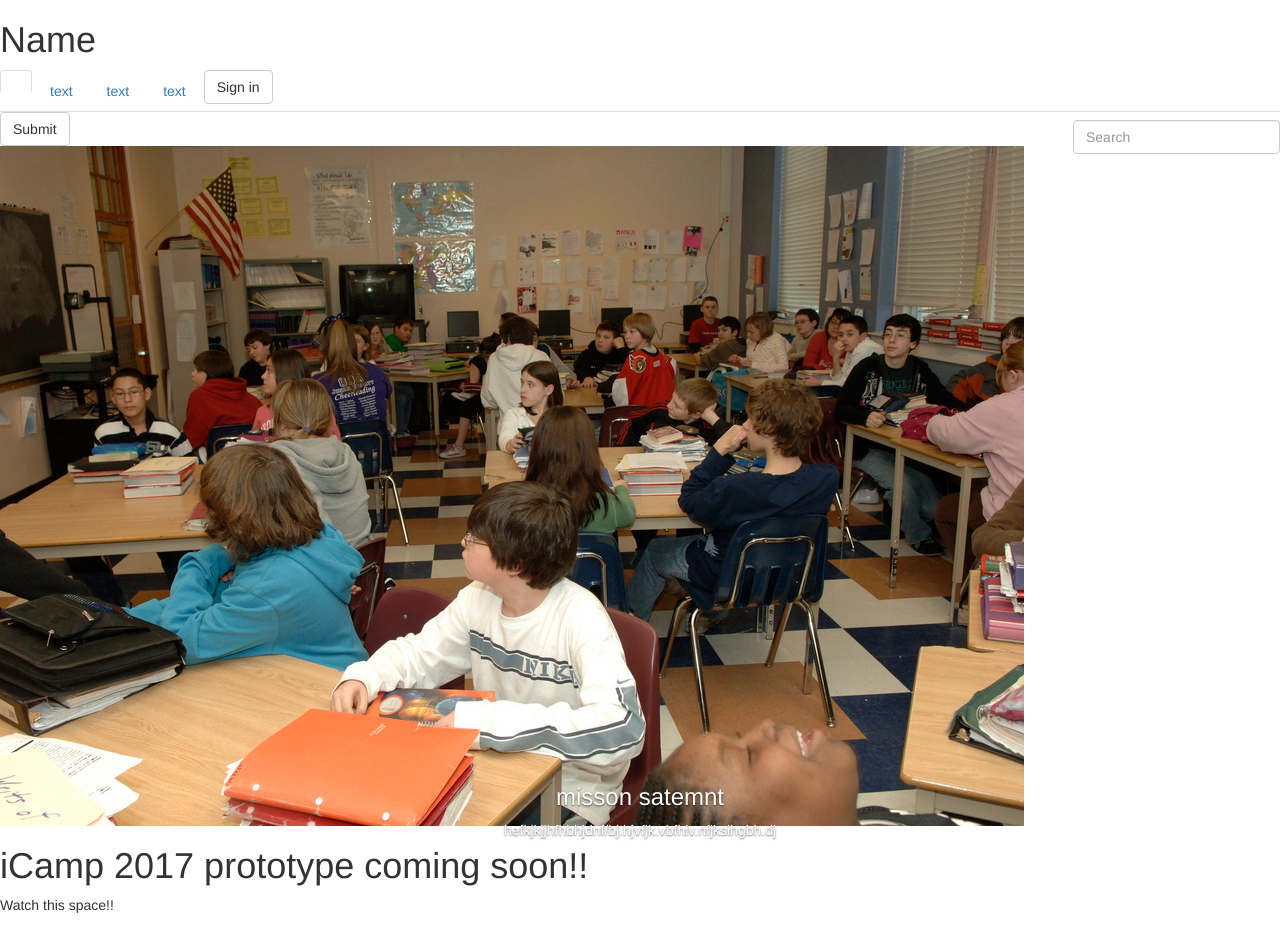
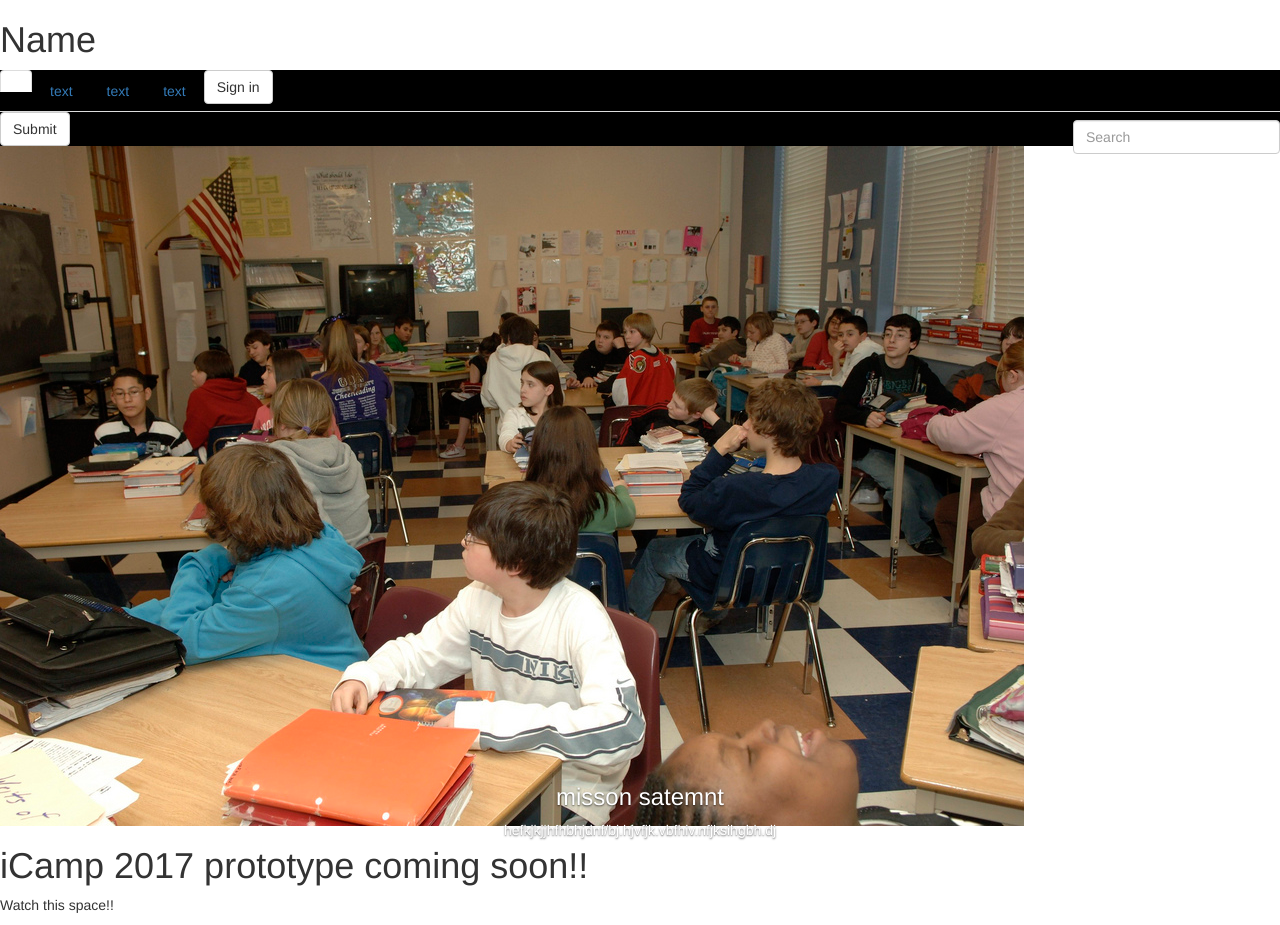
Before and after one commit to iCamp2017/iCamp2017.github.io, a Jekyll site: the page built from index.md, in a window 1280 px wide. Built offline with Jekyll 4.4.1, drawn with Linux system fonts in a browser that asks for light colours; nearby versions of some CDN libraries; some web fonts are replaced; library files that are not in the unit come from our copies.

Commit message:
nav color

```diff
--- a/assets/css/style.css
+++ b/assets/css/style.css
@@ -1,15 +1,5 @@
-@import url('https://fonts.googleapis.com/css?family=Bellefair');
-
-.splashimage {
-  background-image: url("../catalina.jpg");
-  height: 400px;
-  font-size: 50px;
-  color: yellow;
-  font-family: Bellefair, serif;
+nav
+{
+  background-color:black;
+  font-color:white;
 }
-
-#topHeading {
-  background-color: purple;
-  padding: 50px;
-  border: 1px solid blue;
-}
```
